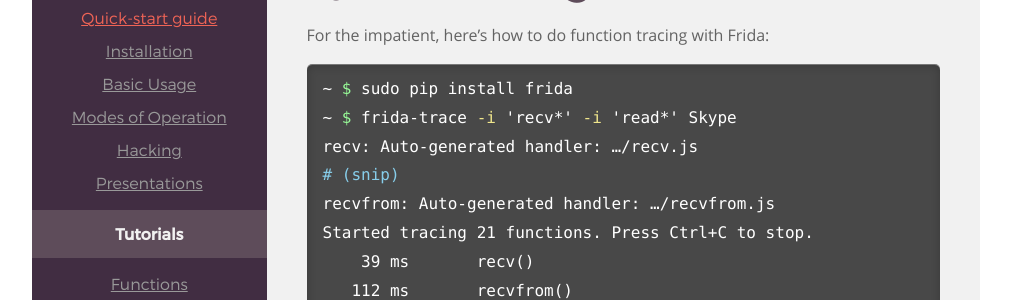
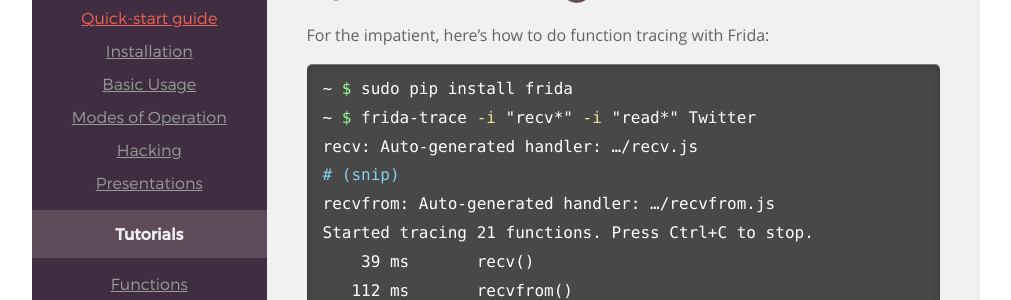
Before and after one commit to frida/frida-website, a Jekyll site: the page built from docs/quickstart.md, in a window 1280 px wide and 900 px high. Shown: the part 242-542 px from the top of the window, without its empty margins (129-1140 px from the left). Built offline with Jekyll 4.4.1, drawn with Linux system fonts in a browser that asks for light colours.

Commit message:
Use double-quotes in shell command-line examples
This is to avoid bug-reports from users who copy-paste examples into
cmd.exe, which just passes the single-quotes on to the program verbatim.

```diff
--- a/docs/quickstart.md
+++ b/docs/quickstart.md
@@ -10,7 +10,7 @@ For the impatient, here's how to do function tracing with Frida:
 
 {% highlight bash %}
 ~ $ sudo pip install frida
-~ $ frida-trace -i 'recv*' -i 'read*' Skype
+~ $ frida-trace -i "recv*" -i "read*" Twitter
 recv: Auto-generated handler: …/recv.js
 # (snip)
 recvfrom: Auto-generated handler: …/recvfrom.js
--- a/index.html
+++ b/index.html
@@ -57,7 +57,7 @@ overview: true
         <p class="line">
           <span class="path">~</span>
           <span class="prompt">$</span>
-          <span class="command">frida-trace -i 'recv*' Skype</span>
+          <span class="command">frida-trace -i "recv*" Twitter</span>
         </p>
         <p class="line">
           <span class="output">recvfrom: Auto-generated handler: &hellip;/recvfrom.js</span>
```
Also changed, not shown: docs/frida-trace.md (+2 -2 lines), docs/ios.md (+2 -2 lines).
